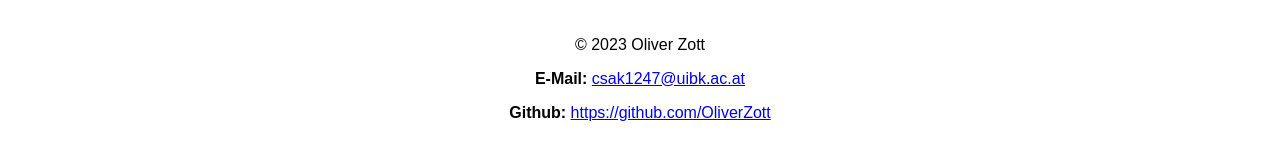
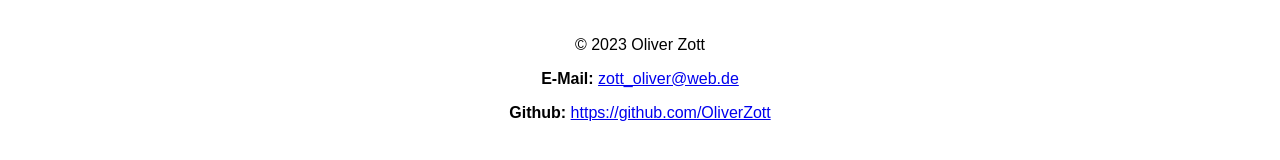
Before and after one commit to OliverZott/website, a Next.js app: page /about in a window 1280 px wide. Shown: the part 263-423 px from the top of the page. Built offline with nearby package versions, Linux system fonts and the light colour scheme.

Commit message:
mail changed

```diff
--- a/app/about/page.tsx
+++ b/app/about/page.tsx
@@ -16,7 +16,7 @@ export default function About() {
 
                 <p>
                     <strong>E-Mail: </strong>
-                    <a href="mailto:csak1247@uibk.ac.at?subject=website&body=Message">csak1247@uibk.ac.at</a>
+                    <a href="mailto:zott_oliver@web.de?subject=website&body=Message">zott_oliver@web.de</a>
                 </p>
                 <p>
                     <strong>Github: </strong>
```
